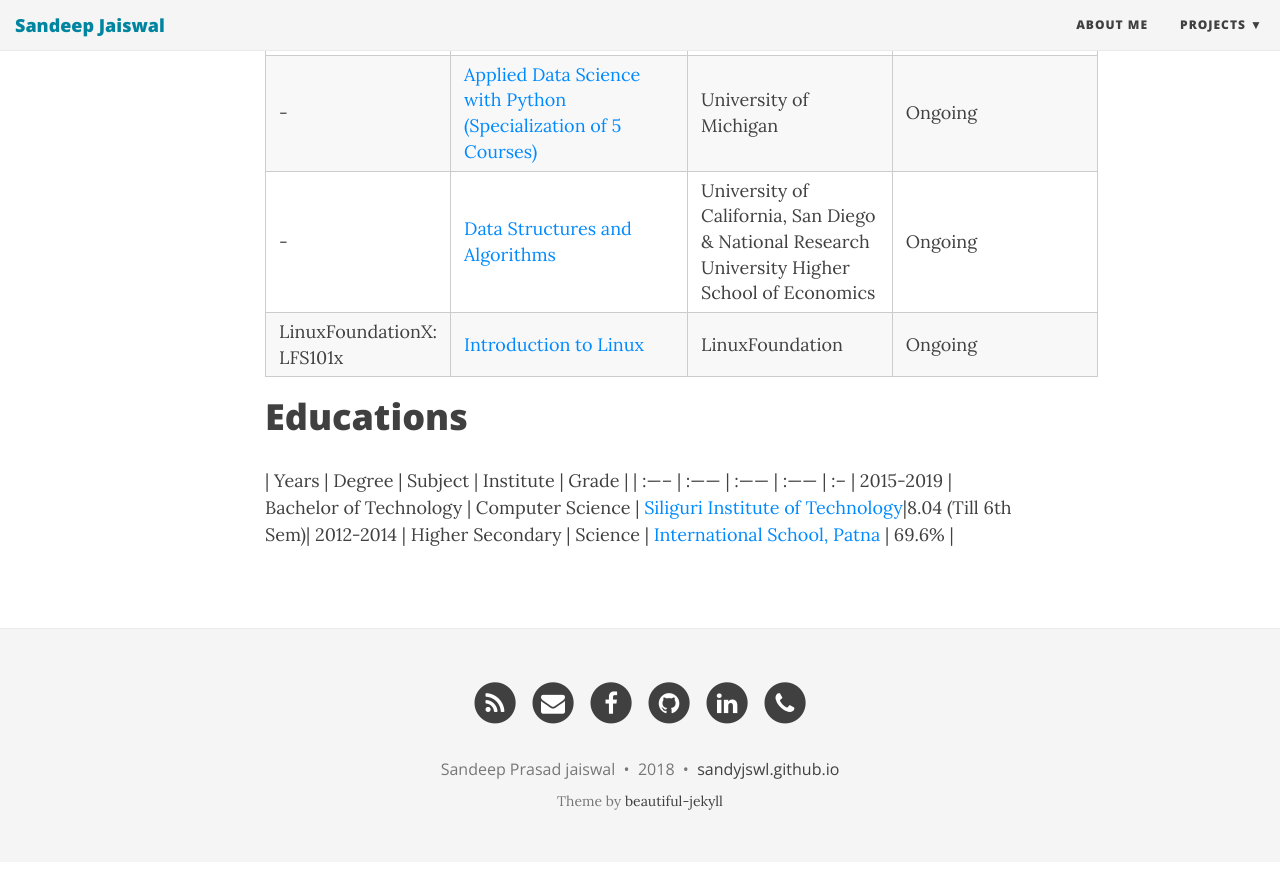
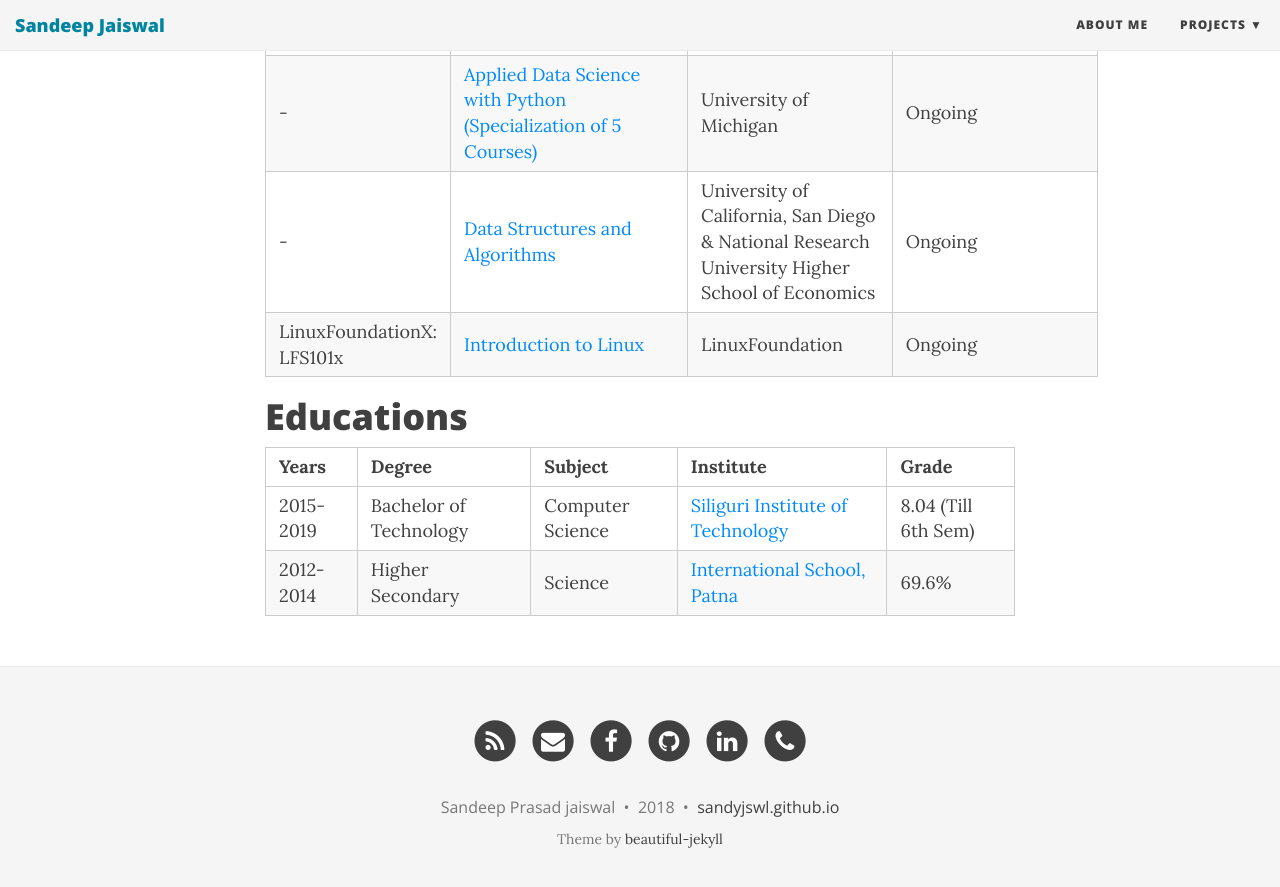
Before and after one commit to sandyjswl/sandyjswl.github.io---old, a Jekyll site: the page built from aboutme.md, in a window 1280 px wide and 900 px high, scrolled down 1819 px. Shown: the top 887 px of the window. Built offline with Jekyll 4.4.1, drawn with Linux system fonts in a browser that asks for light colours; nearby versions of some CDN libraries; before the commit the page ends 2681 px from its top, so only the background shows below that.

```diff
--- a/aboutme.md
+++ b/aboutme.md
@@ -64,7 +64,8 @@ My **Technical skills** include:
 
 
 # Educations
+
 | Years   | Degree                 | Subject          | Institute                                                     | Grade |
 | :-----  | :------                | :------          | :------                                                       | :--   |
-2015-2019 | Bachelor of Technology | Computer Science | [Siliguri Institute of Technology](https://www.sittechno.org/)|8.04 (Till 6th Sem)|
-2012-2014 | Higher Secondary       | Science          | [International School, Patna](http://ispatnacbse.co.in/)      | 69.6% |
+|2015-2019 | Bachelor of Technology | Computer Science | [Siliguri Institute of Technology](https://www.sittechno.org/)|8.04 (Till 6th Sem)  |
+|2012-2014 | Higher Secondary       | Science          | [International School, Patna](http://ispatnacbse.co.in/)      | 69.6% |
```
